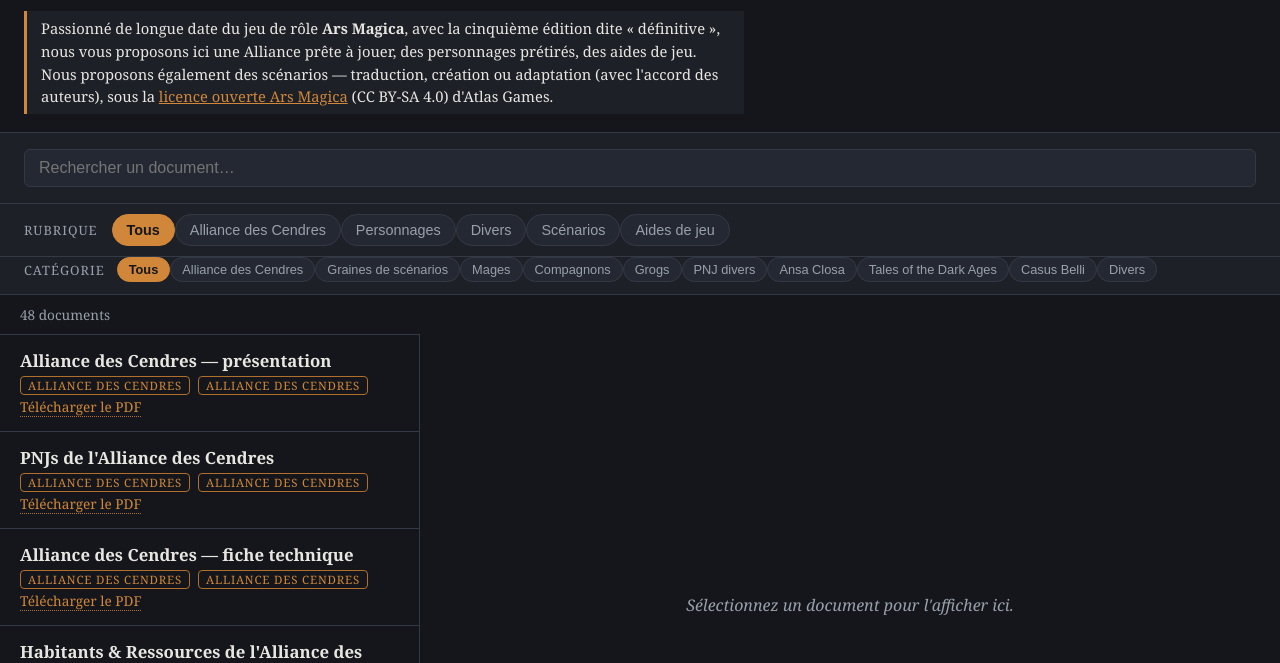
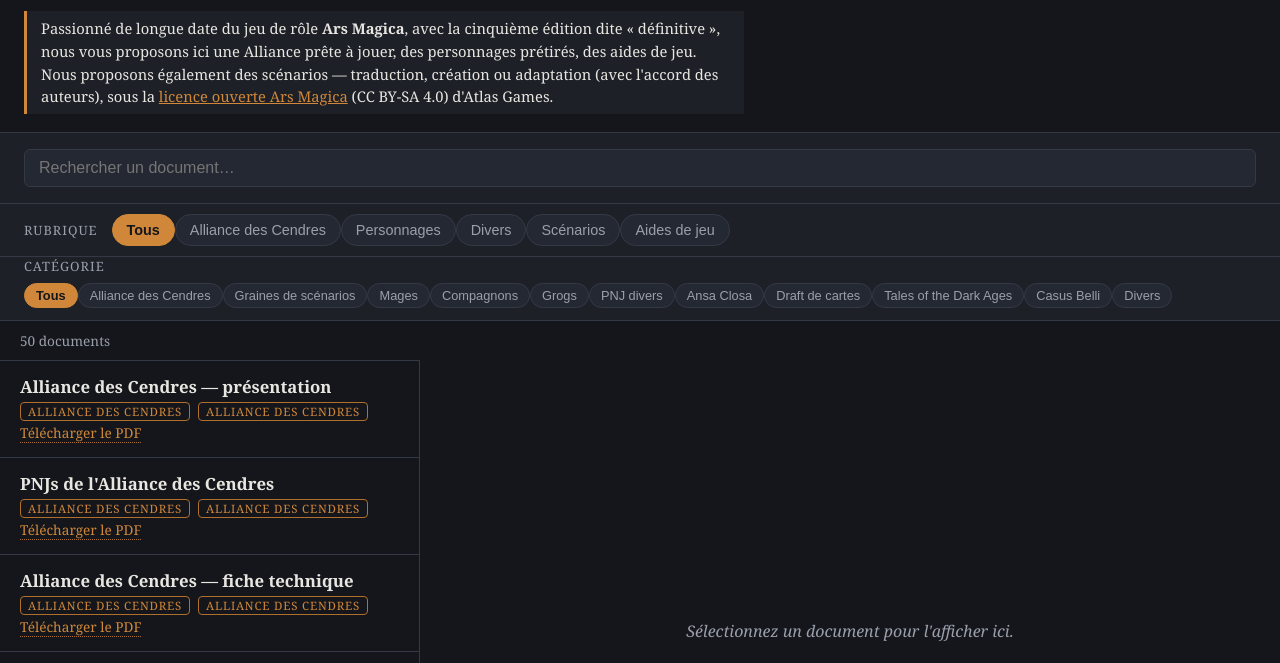
Before and after one commit to Remiflambeau/Alliance-des-Cendres, a plain HTML site: page index.html in a window 1280 px wide. Shown: the part 88-751 px from the top of the page. Drawn offline with Linux system fonts and the light colour scheme.

Commit message:
Add files via upload

```diff
--- a/index.html
+++ b/index.html
@@ -117,6 +117,8 @@ const DOCS = [
   { titre: "Alliance d'Ansa Closa", bloc: "Divers", categorie: "Ansa Closa", fichier: "Alliance de Ansa Closa.pdf" },
   { titre: "Habitants d'Ansa Closa", bloc: "Divers", categorie: "Ansa Closa", fichier: "Habitants Ansa Closa.pdf" },
   { titre: "Technique Ansa Closa", bloc: "Divers", categorie: "Ansa Closa", fichier: "Technique Ansa Closa.pdf" },
+  { titre: "Règles du draft Alliance des Cendres", bloc: "Divers", categorie: "Draft de cartes", fichier: "Règles du draft Alliance des Cendres.pdf" },
+  { titre: "Cartes du draft — Alliance des Cendres", bloc: "Divers", categorie: "Draft de cartes", fichier: "draft-cartes-alliance-des-cendres.pdf" },
   { titre: "Langue de vipère", bloc: "Scénarios", categorie: "Tales of the Dark Ages", fichier: "Langue de vipère.pdf", auteur: "Texte original : Thomas M. Kane" },
   { titre: "Héritage", bloc: "Scénarios", categorie: "Tales of the Dark Ages", fichier: "Heritage Ars Magica.pdf", auteur: "Texte original : James P. Buchanan" },
   { titre: "Bosquet des crânes", bloc: "Scénarios", categorie: "Tales of the Dark Ages", fichier: "Bosquet de Cranes.pdf", auteur: "Texte original : Thomas M. Kane" },
```
